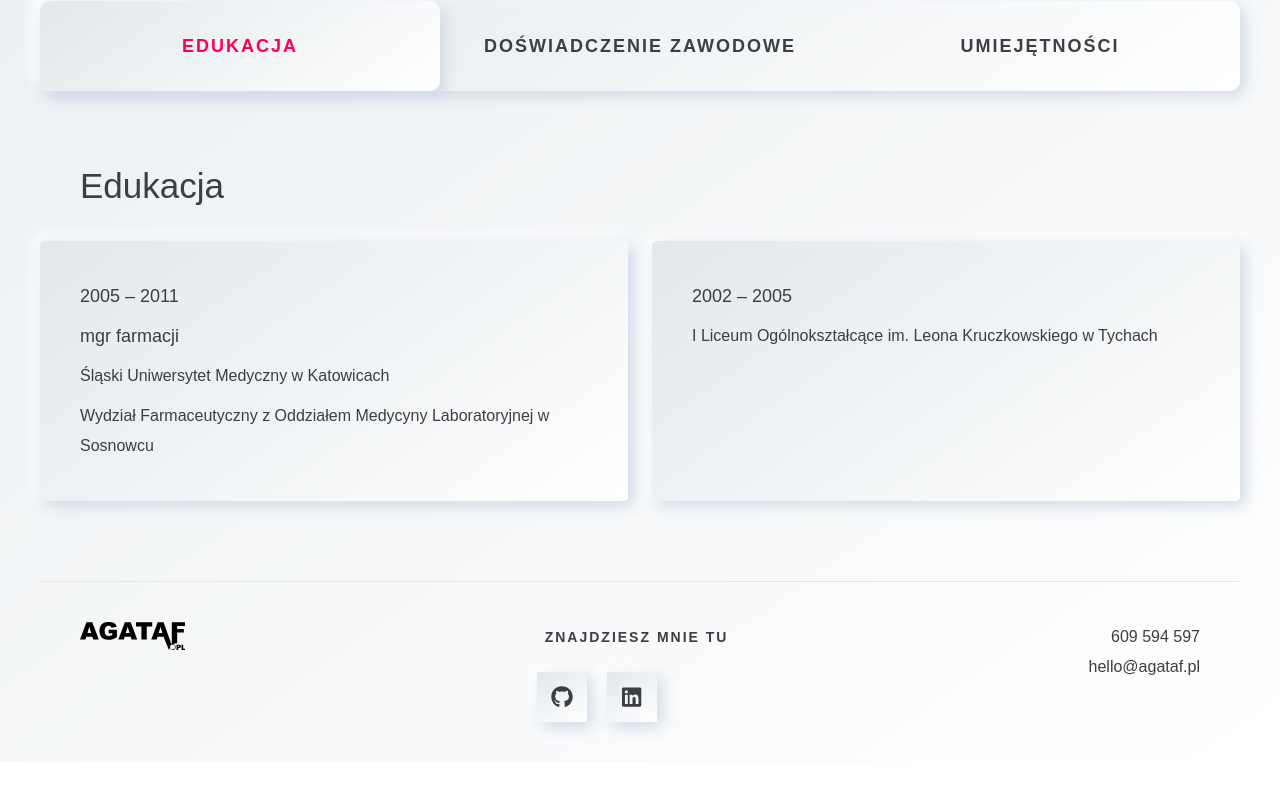
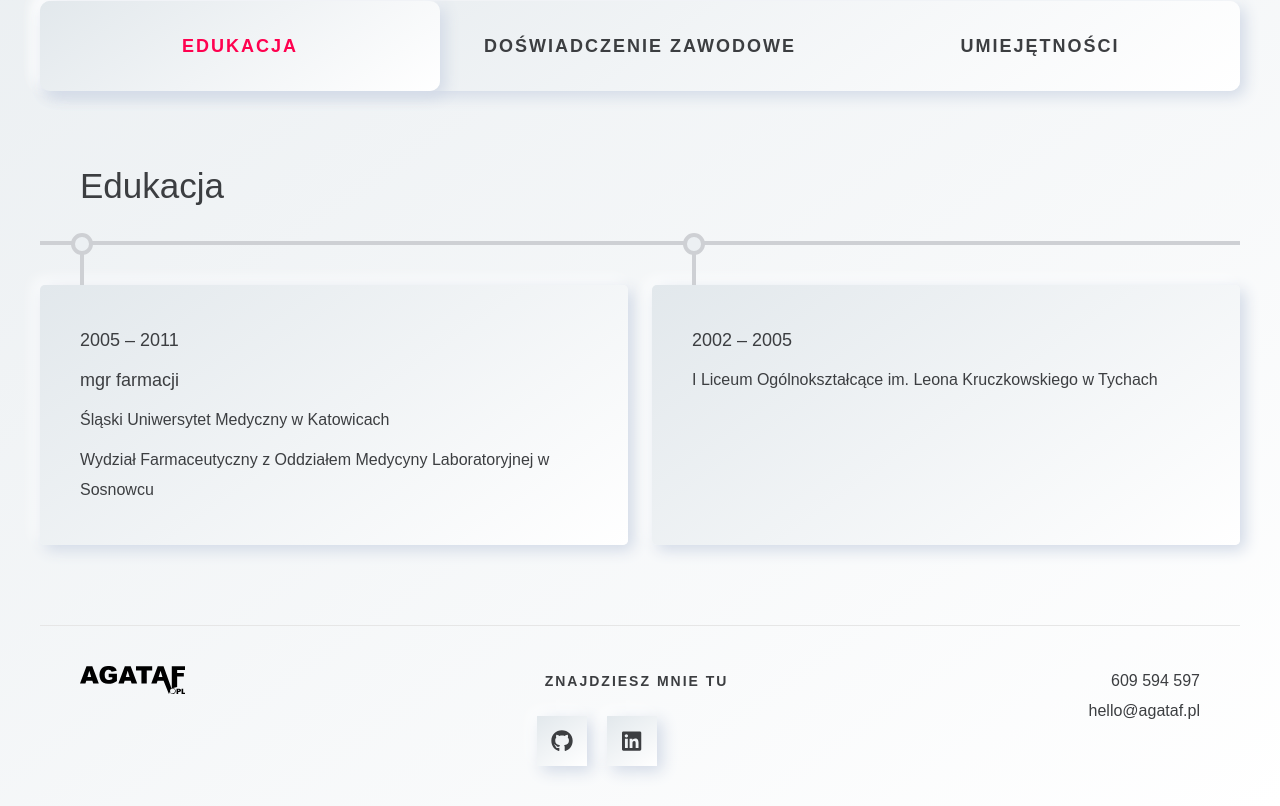
Before and after one commit to F-Agata/portfolio, a React (Create React App) app: page / in a window 1280 px wide. Shown: the part 878-1684 px from the top of the page. Before the commit the page ends 1640 px from the top, so only its background shows below. Built offline with nearby package versions, Linux system fonts and the light colour scheme.

Commit message:
add decorative line to MPEducation

```diff
--- /dev/null
+++ b/src/components/WrappLineDecoration.js
@@ -0,0 +1,36 @@
+import React from "react";
+import styled from 'styled-components'
+
+
+const LineDecoration = styled.div`
+  width: 60px;
+  margin-bottom: 40px;
+  //border: rebeccapurple 2px solid;
+   align-self: stretch;
+  @media (min-width: 1080px) {
+    width: 100%;
+    height: 4px;
+  }
+  `
+
+const Line = styled.div`
+  height: 100%;
+  width: 4px;
+  background-color: ${props => props.theme.colors.colorGrayLighter};
+  @media (min-width: 1080px) {
+    width: 100%;
+    height: 4px;
+  }
+`
+
+const WrappLineDecoration = () => {
+
+    return (
+        <LineDecoration>
+            <Line/>
+        </LineDecoration>
+
+    )
+}
+
+export default WrappLineDecoration;
--- a/src/components/mainPage/MPEducation.js
+++ b/src/components/mainPage/MPEducation.js
@@ -1,11 +1,31 @@
 import React from "react";
 import styled from 'styled-components'
+import { useMediaQuery } from 'react-responsive'
+
+import WrappLineDecoration from "../WrappLineDecoration";
 
 import WrappMPOneItem from "../../styles/WrappMPOneItem";
 import TitleOfSection from "../../styles/TitleOfSection";
 import SmallTitleMPOneItem from "../../styles/SmallTitleMPOneItem";
+import Circle from "../../styles/Circle";
+import DashFromTheCircle from "../../styles/DashFromTheCircle";
+import NavigationListSmall from "../navigation/NavigationListSmall";
+
 
 const WrappMPEducation = styled.div`
+  width: 100%;
+  //border: 2px solid orangered;
+  display: flex;
+`
+
+const TitleEducation = styled(TitleOfSection)`
+  width: 100%;
+  margin: 0 0 20px 0;
+  padding-bottom: 20px;
+  //border-bottom: 5px solid ${props => props. theme.colors.colorGrayLighter} ;
+ `
+
+const WrappMPText = styled.div`
   width: 100%;
   display: flex;
   flex-direction: column;
@@ -17,40 +37,47 @@ const WrappMPEducation = styled.div`
     align-items: center;
   }
 `
-
-const TitleEducation = styled(TitleOfSection)`
-    width: 100%;
-  margin: 0 0 40px 0;
-`
-
 const WrappOneSchool = styled(WrappMPOneItem)`
+    position: relative;
 `
 
 const Yers = styled(SmallTitleMPOneItem)`
   //border: #61dafb 2px solid;
-  margin-top:  ${props => props.mgrfarm ? '10px' : '0px'};;
+  margin-top:  ${props => props.mgrfarm ? '10px' : '0px'};
    `
+
 const NameOfSchool = styled.p`
     margin: 10px 0 0 0 ;
 `
+const MPEducation = () => {
 
-const MPEducation = () => {
+    const showDecorationLine = useMediaQuery({query: '(min-width: 1080px)' })
 
     return (
         <WrappMPEducation>
+            { !showDecorationLine ?
+                <WrappLineDecoration/> : null}
+            <WrappMPText>
                 <TitleEducation>
                      Edukacja
                 </TitleEducation>
+                { showDecorationLine ?
+                    <WrappLineDecoration/> : null}
                 <WrappOneSchool>
+                    <Circle/>
+                    <DashFromTheCircle/>
                    <Yers> 2005 – 2011  </Yers>
                    <Yers mgrfarm> mgr farmacji  </Yers>
                    <NameOfSchool> Śląski Uniwersytet Medyczny w Katowicach </NameOfSchool>
                    <NameOfSchool> Wydział Farmaceutyczny z Oddziałem Medycyny Laboratoryjnej w Sosnowcu</NameOfSchool>
                 </WrappOneSchool>
                 <WrappOneSchool>
+                    <Circle/>
+                    <DashFromTheCircle/>
                    <Yers> 2002 – 2005 </Yers>
                    <NameOfSchool> I Liceum Ogólnokształcące im. Leona Kruczkowskiego w Tychach</NameOfSchool>
                 </WrappOneSchool>
+            </WrappMPText>
         </WrappMPEducation>
     )
 }
--- a/src/components/mainPage/MPexperience.js
+++ b/src/components/mainPage/MPexperience.js
@@ -1,5 +1,8 @@
 import React from "react";
 import styled from 'styled-components'
+
+import WrappLineDecoration from "../WrappLineDecoration";
+
 import TitleOfSection from "../../styles/TitleOfSection";
 import WrappMPOneItem from "../../styles/WrappMPOneItem";
 import SmallTitleMPOneItem from "../../styles/SmallTitleMPOneItem";
--- a/src/components/navigation/Navigation.js
+++ b/src/components/navigation/Navigation.js
@@ -125,7 +125,8 @@ const Navigation = () => {
                 <ToggleMenuButton onClick={changeMenu}>
                   {iconFaBars}
                 </ToggleMenuButton>
-            </WrapIcon>}
+            </WrapIcon>
+            }
             { isOpen && !modificationMenuSize ?
                 <NavigationListSmall menuItems={menuItems} changeMenu={changeMenu} /> : null}
             { modificationMenuSize &&
--- /dev/null
+++ b/src/styles/Circle.js
@@ -0,0 +1,19 @@
+import styled from 'styled-components'
+
+
+const Circle = styled.div`
+  width: ${props => props.theme.fontSizes.fsB2};
+  height: ${props => props.theme.fontSizes.fsB2};
+  border: 4px solid ${props => props.theme.colors.colorGrayLighter};
+  border-radius: 50%;
+  background-color: ${props => props.theme.colors.colorGray};
+  position: absolute;
+  left: -66px;
+  @media (min-width: 1080px) {
+    left: 31px;
+    top: -52px;
+
+  }
+`;
+
+export default Circle;
--- /dev/null
+++ b/src/styles/DashFromTheCircle.js
@@ -0,0 +1,19 @@
+import styled from 'styled-components'
+
+
+const DashFromTheCircle = styled.div`
+  height: 4px;
+  width: 46px;
+  background-color: ${props => props.theme.colors.colorGrayLighter};
+  position: absolute ;
+  left: -46px;
+  top: 49px;
+  @media (min-width: 1080px) {
+    left: 40px;
+    top: -32px;
+    height: 32px;
+    width: 4px;
+  }
+`;
+
+export default DashFromTheCircle;
--- a/src/styles/WrappMPOneItem.js
+++ b/src/styles/WrappMPOneItem.js
@@ -2,8 +2,8 @@ import styled from 'styled-components'
 
 
 const WrappMPOneItem = styled.div`
-  width: 100%;
-  margin: 0 0 40px 0 ;
+  //width: 100%;
+  margin: 0 0 40px 0px ;
   box-shadow: ${props => props.theme.shadows.shadowWhite};
   background: ${props => props.theme.gradients.gradientBox};
   border-radius: 5px;
@@ -14,6 +14,7 @@ const WrappMPOneItem = styled.div`
   //border: 2px solid red;
   align-self: stretch;
   @media (min-width: 1080px) {
+    margin-left: 0;
     width: 49%;
   }
 `
```
Lines whose indentation alone changed are shown as unchanged.
